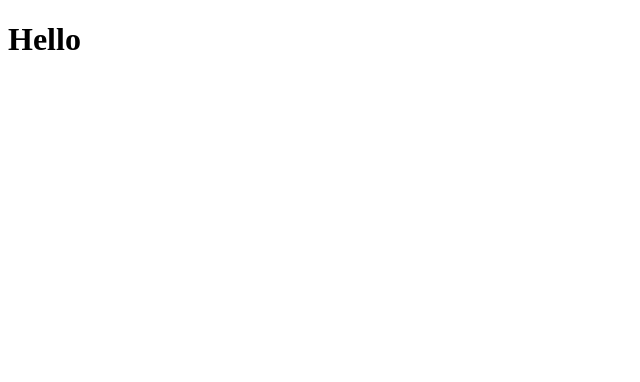
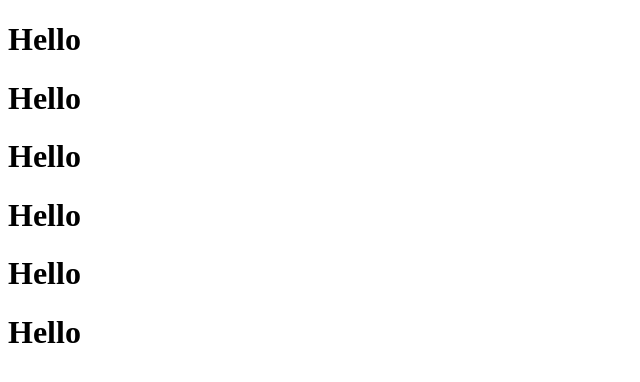
Before and after one commit to divyamoga21/html_project, a plain HTML site: page src/index.html in a window 1280 px wide. Shown: the whole page, without its empty margins (0-640 px from the left). Drawn offline with Linux system fonts and the light colour scheme.

Commit message:
add code in index file

```diff
--- a/src/index.html
+++ b/src/index.html
@@ -7,5 +7,10 @@
 </head>
 <body>
     <h1>Hello</h1>
+    <h1>Hello</h1>
+    <h1>Hello</h1>
+    <h1>Hello</h1>
+    <h1>Hello</h1>
+    <h1>Hello</h1>
 </body>
 </html>
```
